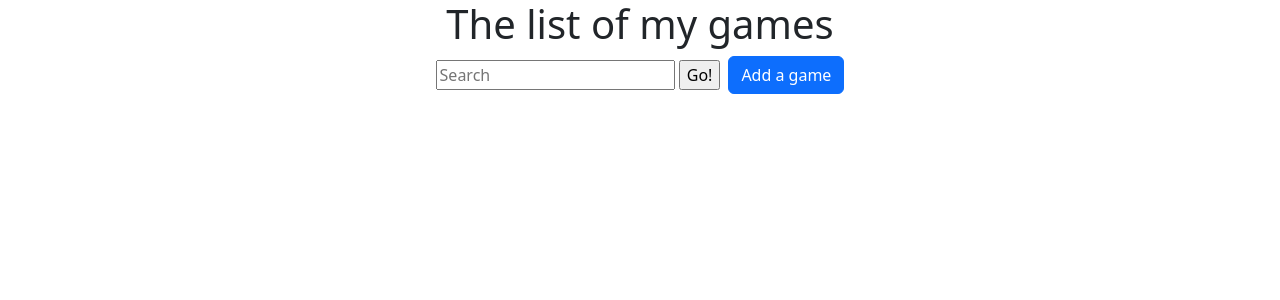
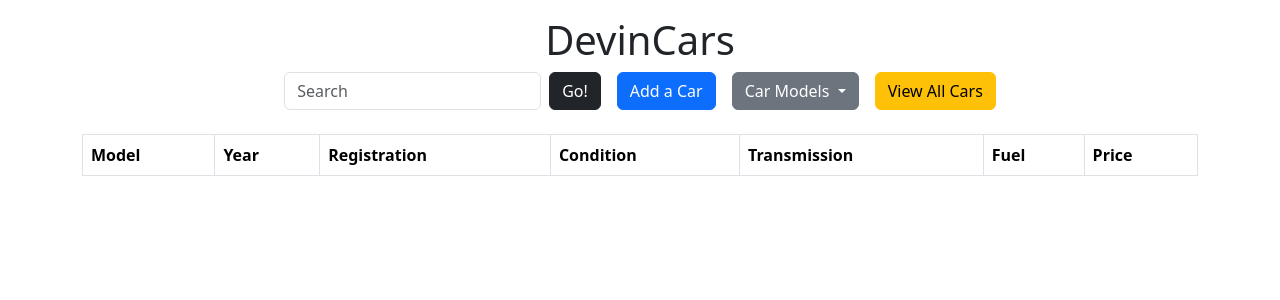
Before and after one commit to danialchughtai/games, a PHP site: page /list-games.php in a window 1280 px wide. Shown: the top 300 px of the page. Run offline with PHP 8.4, Linux system fonts and the light colour scheme; data that the repository does not hold is empty.

Commit message:
added ajax model and customized the home-page
ain

```diff
--- a/ajax.php
+++ b/ajax.php
@@ -3,10 +3,9 @@
 include("db.php");
 // Is a keyword provided in the URL?
 if(isset($_GET['search']))
-$sql = "SELECT * FROM videogames WHERE game_name LIKE '%{$_GET['search']}%'
-ORDER BY released_date";
+$sql = "SELECT * FROM devincars WHERE car_model LIKE '%{$_GET['search']}%' ORDER BY car_year";
 else
-$sql = "SELECT * FROM videogames ORDER BY released_date";
+$sql = "SELECT * FROM devincars ORDER BY car_year";
 // Fetch all record, convert to JSON and return
 $results = $mysqli->query($sql)->fetch_all(MYSQLI_ASSOC);
 print(json_encode($results));
--- a/game-details.php
+++ b/game-details.php
@@ -3,10 +3,10 @@
 include("db.php");
 // Grabs id value from URL
 $id = $_GET['id'];
-$sql = "SELECT * FROM videogames WHERE game_id = {$id}";
+$sql = "SELECT * FROM devincars WHERE car_id = {$id}";
 $rst = mysqli_query($mysqli, $sql);
 $a_row = mysqli_fetch_assoc($rst);
 ?>
-<h1><?=$a_row['game_name']?></h1>
-<p><?=$a_row['game_description']?></p>
+<h1><?=$a_row['car_model']?></h1>
+<p><?=$a_row['car_year']?></p>
 <a href="list-games.php"><< Back to list</a>
--- a/index.php
+++ b/index.php
@@ -34,8 +34,8 @@ fetch('https://mi-linux.wlv.ac.uk/~2441631/ajax/ajax.php?search=' + keywords)
 // Clear result box
 document.getElementById("results").innerHTML = '';
 // Loop through data and add to result box
-response.forEach(game => {
-document.getElementById("results").append(game.game_name + ' ');
+response.forEach(car => {
+document.getElementById("results").append(car.car_model + ' ');
 });
 });
 }
--- a/list-games.php
+++ b/list-games.php
@@ -1,35 +1,143 @@
 <!doctype html>
 <html lang="en">
-<link href="https://cdn.jsdelivr.net/npm/bootstrap@5.3.8/dist/css/bootstrap.min.css" rel="stylesheet"
-integrity="sha384-sRIl4kxILFvY47J16cr9ZwB07vP4J8+LH7qKQnuqkuIAvNWLzeN8tE5YBujZqJLB"
-crossorigin="anonymous">
+<link href="https://cdn.jsdelivr.net/npm/bootstrap@5.3.8/dist/css/bootstrap.min.css" rel="stylesheet">
 <body>
-<h1 class="text-center">The list of my games</h1>
+
+<h1 class="text-center mt-3">DevinCars</h1>
+
 <?php
 // Connect to database
 include("db.php");
 // Run SQL query
-$sql = "SELECT * FROM videogames ORDER BY released_date";
+$sql = "SELECT * FROM devincars ORDER BY car_id";
 $results = mysqli_query($mysqli, $sql);
 ?>
-<div class="head d-flex justify-content-center gap-2 align-items-center mb-3">
 
-<form action="search-games.php" method="post">
-<input type="text" name="keywords" placeholder="Search">
-<input type="submit" value="Go!">
+<div class="container">
+
+<div class="d-flex justify-content-center align-items-center gap-3 mb-4">
+
+<form action="search-games.php" method="post" class="d-flex gap-2">
+<input type="text" name="keywords" placeholder="Search" class="form-control">
+<input type="submit" value="Go!" class="btn btn-dark">
 </form>
 
-<a href="add-game-form.php" class="btn btn-primary">Add a game</a>
+<a href="add-game-form.php" class="btn btn-primary">Add a Car</a>
+
+<!-- Dropdown -->
+<div class="dropdown" id="myDropdown">
+<button class="btn btn-secondary dropdown-toggle" type="button" data-bs-toggle="dropdown">
+Car Models
+</button>
+<ul class="dropdown-menu" id="myList"></ul>
+</div>
+
+<!-- Modal button -->
+<button type="button" class="btn btn-warning" data-bs-toggle="modal" data-bs-target="#exampleModal">
+View All Cars
+</button>
 
 </div>
 
-<table class="table table-hover">
+<table class="table table-hover table-bordered">
+<tr>
+<th>Model</th>
+<th>Year</th>
+<th>Registration</th>
+<th>Condition</th>
+<th>Transmission</th>
+<th>Fuel</th>
+<th>Price</th>
+</tr>
+
 <?php while($a_row = mysqli_fetch_assoc($results)):?>
 <tr>
-<td><a href="game-details.php?id=<?=$a_row['game_id']?>"><?=$a_row['game_name']?></a></td>
-<td><?=$a_row['rating']?></td>
+<td><a href="game-details.php?id=<?=$a_row['car_id']?>"><?=$a_row['car_model']?></a></td>
+<td><?=$a_row['car_year']?></td>
+<td><?=$a_row['car_registration']?></td>
+<td><?=$a_row['condition']?></td>
+<td><?=$a_row['transmission']?></td>
+<td><?=$a_row['fuel_type']?></td>
+<td>£<?=$a_row['price']?></td>
 </tr>
 <?php endwhile;?>
+
 </table>
+
+</div>
+
+<!-- Modal -->
+<div class="modal fade" id="exampleModal" tabindex="-1">
+<div class="modal-dialog">
+<div class="modal-content">
+
+<div class="modal-header">
+<h1 class="modal-title fs-5">All Cars</h1>
+<button type="button" class="btn-close" data-bs-dismiss="modal"></button>
+</div>
+
+<div class="modal-body">
+<table id="ajaxContent"></table>
+</div>
+
+</div>
+</div>
+</div>
+
+<script src="https://cdn.jsdelivr.net/npm/bootstrap@5.3.8/dist/js/bootstrap.bundle.min.js"></script>
+
+<script>
+// Load dropdown data
+const myDropdown = document.getElementById('myDropdown');
+myDropdown.addEventListener('show.bs.dropdown', event => {
+
+const myList = document.getElementById('myList');
+myList.innerHTML = '<li class="dropdown-item">Loading...</li>';
+
+fetch('ajax.php')
+.then(response => response.json())
+.then(response => {
+myList.innerHTML = '';
+response.forEach(car => {
+
+var li = document.createElement("li");
+var a = document.createElement("a");
+
+a.innerHTML = car.car_model;
+a.href = "#";
+a.classList.add("dropdown-item");
+
+li.appendChild(a);
+myList.appendChild(li);
+
+});
+});
+});
+</script>
+
+<script>
+// Load modal data
+const myModalEl = document.getElementById('exampleModal');
+myModalEl.addEventListener('show.bs.modal', event => {
+
+var table = document.getElementById("ajaxContent");
+table.innerHTML = 'Loading...';
+
+fetch('ajax.php')
+.then(response => response.json())
+.then(response => {
+
+table.innerHTML = '';
+
+response.forEach(car => {
+var row = table.insertRow(0);
+var cell1 = row.insertCell(0);
+cell1.innerHTML = car.car_model;
+});
+
+});
+});
+</script>
+
 </body>
 </html>
```
Also changed, not shown: add-game-form.php (+34 -10 lines), add-game.php (+9 -6 lines), car-dropdown.html (added, +69 -0 lines), car-model.html (added, +83 -0 lines), search-games.php (+5 -5 lines), search.html (+8 -9 lines).
